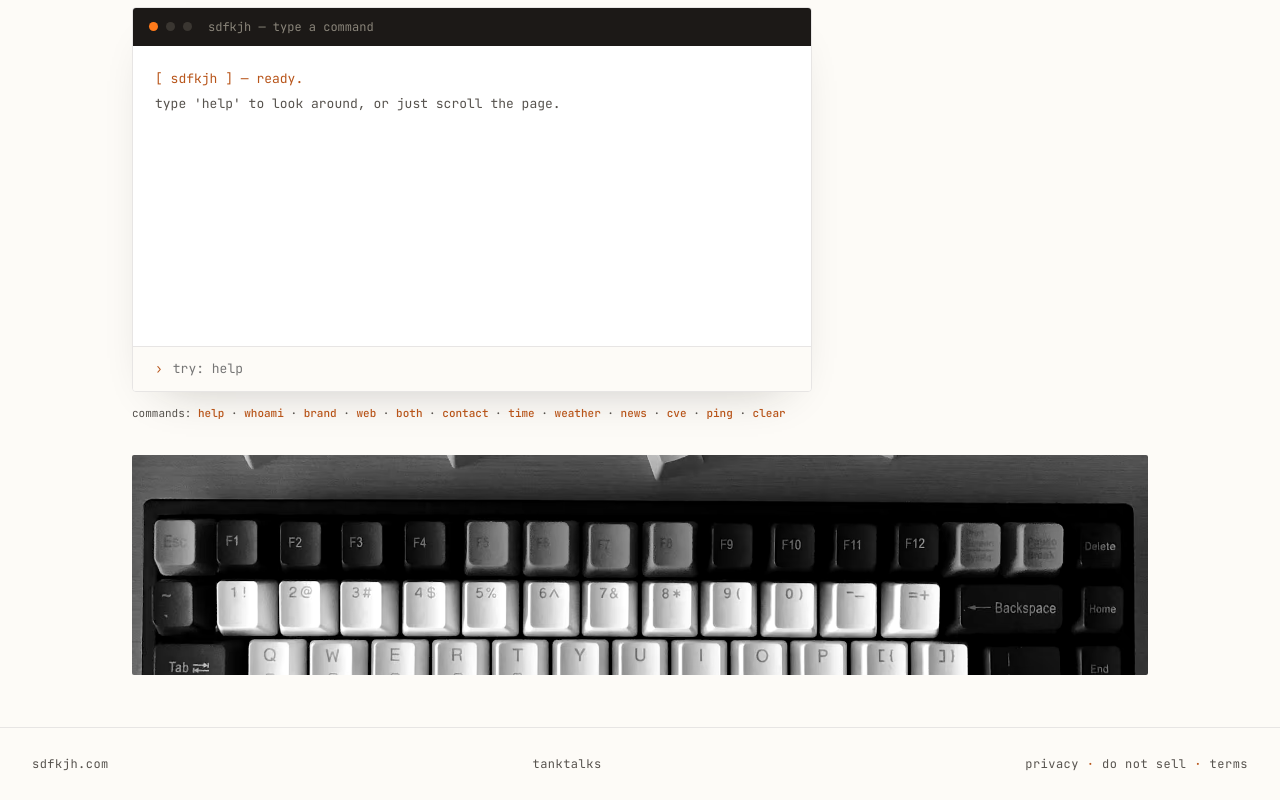
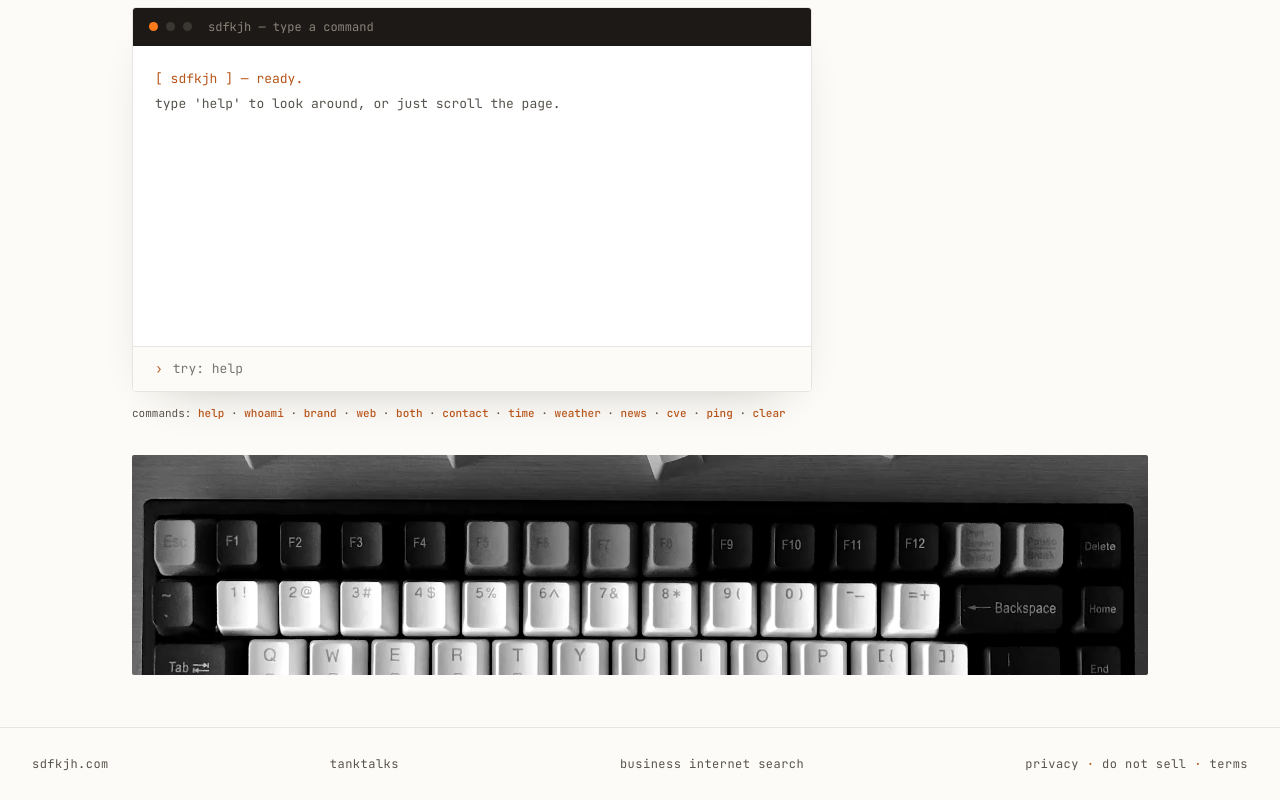
Before and after one commit to sdfkjh1000000/sdfkjh, a website: page index.html in a window 1280 px wide. Shown: the part 3783-4583 px from the top of the page. Drawn offline with Linux system fonts and the light colour scheme.

Commit message:
Add businessinternetsearch link to footer

```diff
--- a/index.html
+++ b/index.html
@@ -1518,6 +1518,7 @@ Brand and web are two hands on one keyboard.
 <footer role="contentinfo">
   <span>sdfkjh.com</span>
   <span><a href="https://tanktalks.sdfkjh.com/">tanktalks</a></span>
+  <span><a href="https://businessinternetsearch.sdfkjh.com/">business internet search</a></span>
   <span><a href="/privacy.html">privacy</a> <span class="dot">&middot;</span> <a href="/do-not-sell.html">do not sell</a> <span class="dot">&middot;</span> <a href="/terms.html">terms</a></span>
 </footer>
 
```
